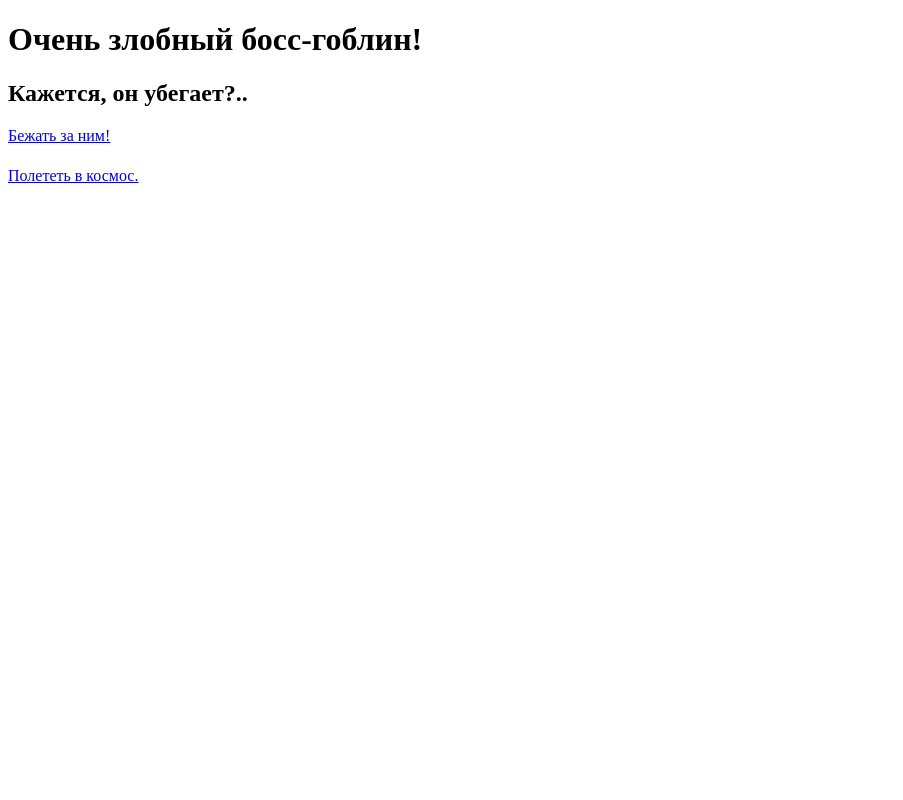
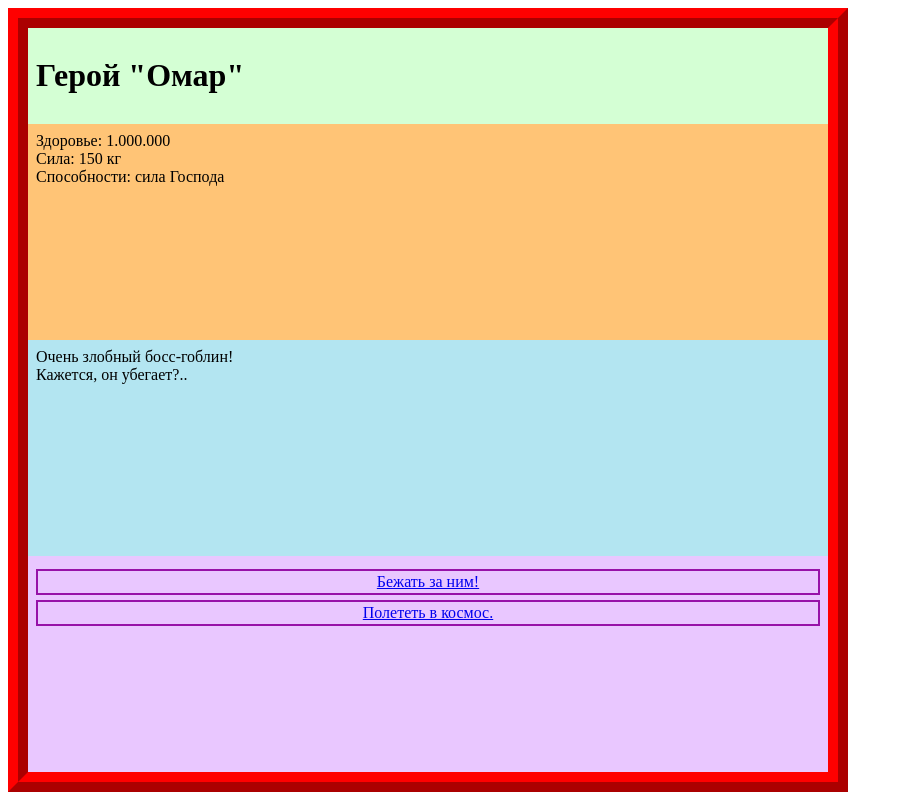
Before and after one commit to basilnikodimov-art/story-game, a plain HTML site: page boss-room.html in a window 1280 px wide. Shown: the whole page, without its empty margins (0-903 px from the left). Drawn offline with Linux system fonts and the light colour scheme.

Commit message:
Сделал домашку

```diff
--- a/boss-room.html
+++ b/boss-room.html
@@ -3,14 +3,29 @@
 <head>
     <meta charset="UTF-8">
     <meta name="viewport" content="width=device-width, initial-scale=1.0">
-    <title></title>
+    <link rel="stylesheet" href="style.css">
+    <title>story game</title>
 </head>
 <body>
-    <h1>Очень злобный босс-гоблин!</h1>
-    <h2>Кажется, он убегает?..</h2>
+    <div id="game-card">
+        <div id="heading"><h1>Герой "Омар"</h1></div>
 
-    <a href="/lost.html">Бежать за ним!</a>
-    <h5></h5>
-    <a href="/space.html">Полететь в космос.</a>
+        <div class="stats">
+            <div>Здоровье: 1.000.000</div>
+            <div>Сила: 150 кг</div>
+            <div>Способности: сила Господа</div>
+        </div>
+
+        <div class="poster">
+            <div>Очень злобный босс-гоблин!</div>
+            <div>Кажется, он убегает?..</div>
+        </div>
+
+        <div class="actions">
+            <a class="button" href="/lost.html">Бежать за ним!</a>
+
+            <a class="button" href="/space.html">Полететь в космос.</a>
+        </div>
+    </div>
 </body>
 </html>
```
Also changed, not shown: death.html (+20 -3 lines), index.html (+1 -1 lines), lost.html (+19 -3 lines), space.html (+18 -2 lines).
